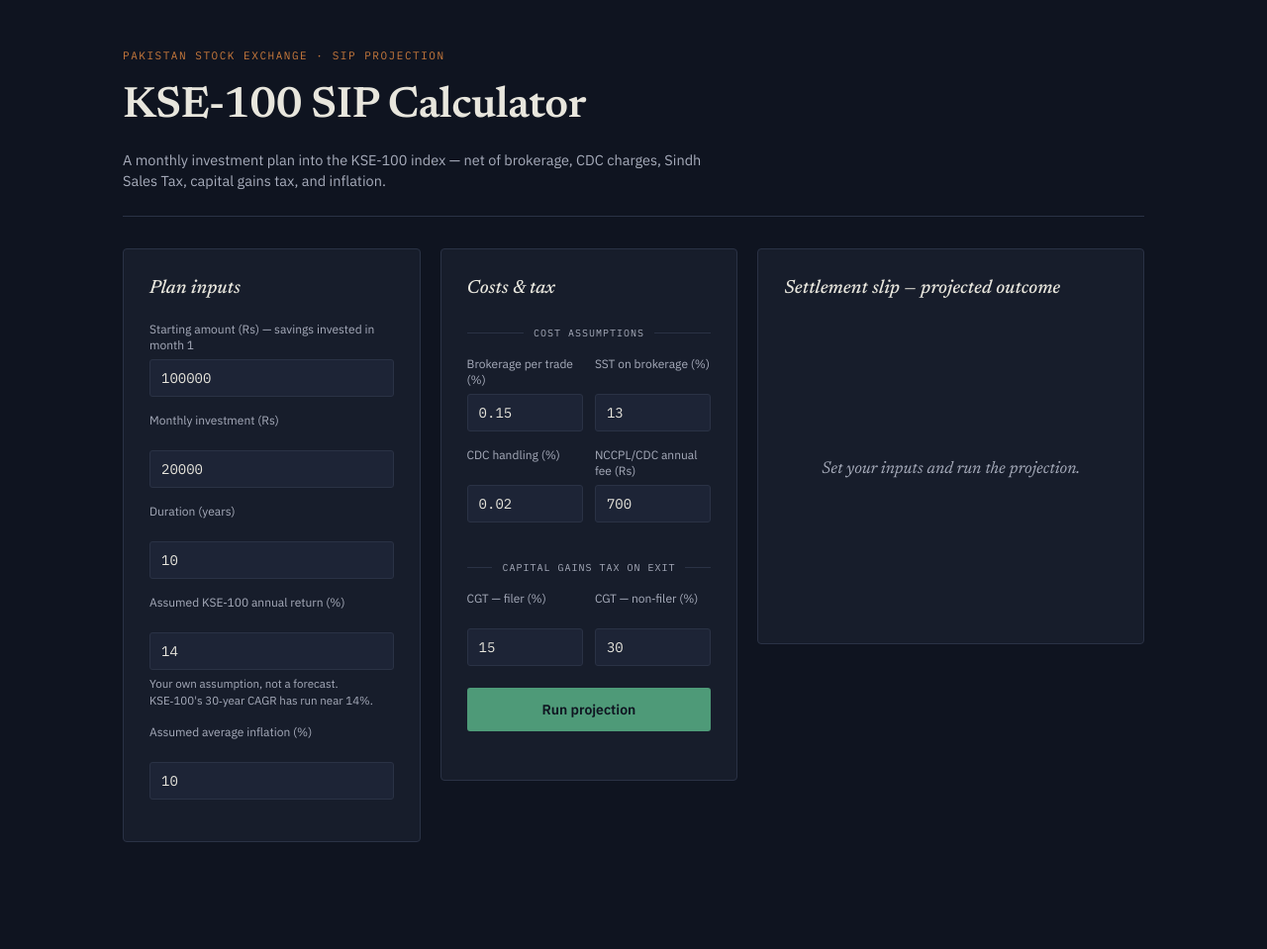
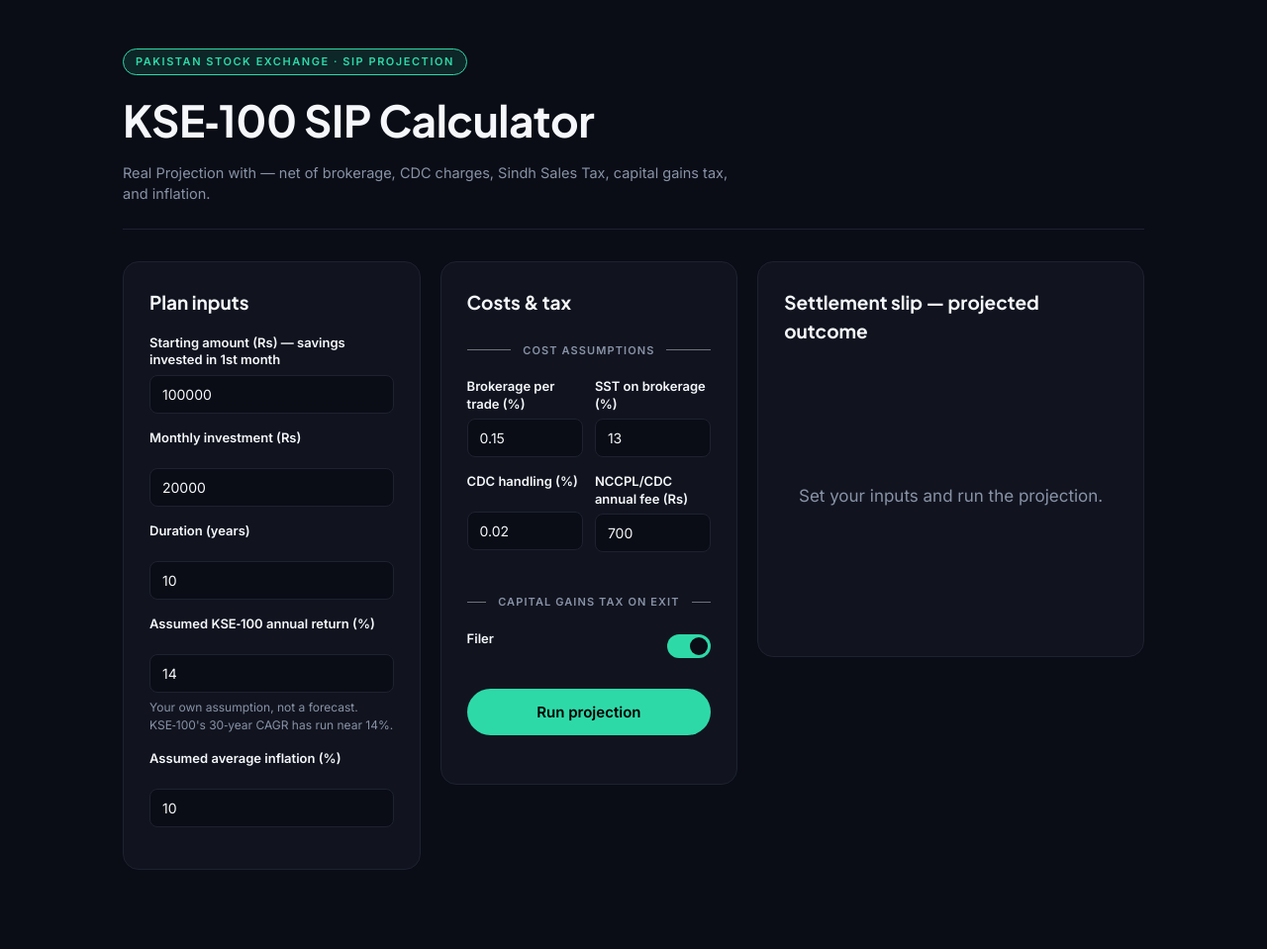
Before and after one commit to Syed-Attique/sip_psx, a Flask app: page / in a window 1280 px wide. Shown: the whole page at 99% size. Before the commit the page ends 851 px from the top, so only its background shows below. Run offline with Flask 3, Linux system fonts and the light colour scheme.

Commit message:
Styling updates and ui refinement

```diff
--- a/static/script.js
+++ b/static/script.js
@@ -8,12 +8,16 @@ function readInputs() {
     "starting_amount", "monthly_investment", "years",
     "annual_return_pct", "inflation_pct",
     "brokerage_pct", "sst_pct_of_brokerage", "cdc_pct",
-    "annual_flat_fee", "cgt_filer_pct", "cgt_nonfiler_pct",
+    "annual_flat_fee",
   ];
   const payload = {};
   for (const id of ids) {
     payload[id] = parseFloat(document.getElementById(id).value);
   }
+
+  const isFiler = document.getElementById("is_filer").checked;
+  payload["cgt_filer_pct"] = isFiler ? 15.0 : 30.0;
+  payload["cgt_nonfiler_pct"] = payload["cgt_filer_pct"];
   return payload;
 }
 
@@ -62,10 +66,10 @@ async function runCalculation(event) {
   document.getElementById("out-net-filer").textContent = fmt(data.net_value_filer);
   document.getElementById("out-real-filer").textContent = fmt(data.real_value_filer);
 
-  document.getElementById("cgt-nonfiler-rate").textContent = payload.cgt_nonfiler_pct;
-  document.getElementById("out-cgt-nonfiler").textContent = "(" + fmt(data.cgt_nonfiler) + ")";
-  document.getElementById("out-net-nonfiler").textContent = fmt(data.net_value_nonfiler);
-  document.getElementById("out-real-nonfiler").textContent = fmt(data.real_value_nonfiler);
+  document.querySelector(".calc-btn").classList.add("calculated");
 }
 
 document.getElementById("calc-form").addEventListener("submit", runCalculation);
+document.getElementById("calc-form").addEventListener("input", function() {
+  document.querySelector(".calc-btn").classList.remove("calculated");
+});
--- a/static/style.css
+++ b/static/style.css
@@ -1,25 +1,32 @@
 :root {
-  --ink: #0F1420;
-  --panel: #171D2B;
-  --panel-raised: #1D2436;
-  --paper: #E8E6DD;
-  --paper-dim: #A7ACBB;
-  --hairline: #2A3245;
-  --jade: #4E9A78;
-  --jade-soft: #33513F;
-  --sienna: #C97A3C;
-  --font-display: 'Newsreader', serif;
-  --font-mono: 'IBM Plex Mono', monospace;
-  --font-sans: 'IBM Plex Sans', sans-serif;
+    --bg: #0A0D16;
+    --panel: #11141F;
+    --panel-border: #1E2230;
+    --text-primary: #F5F7FA;
+    --text-muted: #8892A6;
+
+    --accent-teal: #2ED9A8;
+    --accent-teal-dim: rgba(46, 217, 168, 0.12);
+    --accent-teal-deep: #0D9488;
+
+    --accent-blue: #3B82F6;
+    --accent-indigo: #6366F1;
+
+    --cost-color: #E8785A;
+
+    --font-display: 'Plus Jakarta Sans', sans-serif;
+    --font-body: 'Inter', sans-serif;
 }
 
-* { box-sizing: border-box; }
+* {
+    box-sizing: border-box;
+}
 
 body {
     margin: 0;
-  background: var(--ink);
-  color: var(--paper);
-  font-family: var(--font-sans);
+    background: var(--bg);
+    color: var(--text-primary);
+    font-family: var(--font-body);
     line-height: 1.5;
 }
 
@@ -30,30 +37,38 @@ body {
 }
 
 .masthead {
-  border-bottom: 1px solid var(--hairline);
+    border-bottom: 1px solid var(--panel-border);
     padding-bottom: 24px;
     margin-bottom: 32px;
 }
 
 .masthead-eyebrow {
-  font-family: var(--font-mono);
+    display: inline-block;
+    background: var(--accent-teal-dim);
+    color: var(--accent-teal);
+    border: 1px solid var(--accent-teal);
+    border-radius: 9999px;
+    padding: 4px 12px;
+    font-family: var(--font-body);
+    font-weight: 600;
     font-size: 11px;
     letter-spacing: 0.14em;
-  color: var(--sienna);
-  margin-bottom: 10px;
+    margin-bottom: 12px;
+    text-transform: uppercase;
 }
 
 .masthead h1 {
     font-family: var(--font-display);
-  font-weight: 600;
+    font-weight: 700;
     font-size: clamp(30px, 4.2vw, 44px);
     margin: 0 0 10px;
     letter-spacing: -0.01em;
+    color: var(--text-primary);
 }
 
 .masthead-sub {
     font-size: 14.5px;
-  color: var(--paper-dim);
+    color: var(--text-muted);
     max-width: 620px;
     margin: 0;
 }
@@ -66,31 +81,43 @@ body {
 }
 
 @media (max-width: 980px) {
-  .layout { grid-template-columns: 1fr 1fr; }
-  .results-panel { grid-column: 1 / -1; }
+    .layout {
+        grid-template-columns: 1fr 1fr;
+    }
+
+    .results-panel {
+        grid-column: 1 / -1;
+    }
 }
 
 @media (max-width: 640px) {
-  .layout { grid-template-columns: 1fr; }
-  .results-panel { grid-column: auto; }
+    .layout {
+        grid-template-columns: 1fr;
+    }
+
+    .results-panel {
+        grid-column: auto;
+    }
 }
 
 .panel {
     background: var(--panel);
-  border: 1px solid var(--hairline);
-  border-radius: 4px;
+    border: 1px solid var(--panel-border);
+    border-radius: 16px;
     padding: 26px;
 }
 
 .panel-title {
     font-family: var(--font-display);
-  font-style: italic;
-  font-weight: 500;
+    font-weight: 700;
     font-size: 19px;
     margin: 0 0 18px;
+    color: var(--text-primary);
 }
 
-.field { margin-bottom: 16px; }
+.field {
+    margin-bottom: 16px;
+}
 
 .field-row {
     display: grid;
@@ -100,26 +127,29 @@ body {
 
 .field label {
     display: block;
-  font-size: 12px;
+    font-size: 13px;
     line-height: 1.35;
-  color: var(--paper-dim);
-  margin-bottom: 5px;
+    color: var(--text-primary);
+    font-weight: 600;
+    margin-bottom: 6px;
     min-height: 33px;
 }
-.field input {
+
+.field input[type="number"] {
     width: 100%;
-  background: var(--panel-raised);
-  border: 1px solid var(--hairline);
-  border-radius: 3px;
-  color: var(--paper);
-  font-family: var(--font-mono);
+    background: var(--bg);
+    border: 1px solid var(--panel-border);
+    border-radius: 8px;
+    color: var(--text-primary);
+    font-family: var(--font-body);
     font-size: 14px;
-  padding: 9px 11px;
+    padding: 10px 12px;
+    transition: border-color 0.2s ease;
 }
 
-.field input:focus {
+.field input[type="number"]:focus {
     outline: none;
-  border-color: var(--jade);
+    border-color: var(--accent-teal);
 }
 
 input[type="number"] {
@@ -133,146 +163,272 @@ input[type="number"]::-webkit-inner-spin-button {
 }
 
 .hint {
-  font-size: 11.5px;
-  color: var(--paper-dim);
-  margin: 5px 0 0;
+    font-size: 12px;
+    color: var(--text-muted);
+    margin: 6px 0 0;
     line-height: 1.5;
 }
 
 .divider {
     display: flex;
     align-items: center;
-  margin: 22px 0 16px;
-  color: var(--paper-dim);
-  font-family: var(--font-mono);
-  font-size: 10px;
+    margin: 26px 0 20px;
+    color: var(--text-muted);
+    font-family: var(--font-body);
+    font-weight: 600;
+    font-size: 11px;
     letter-spacing: 0.1em;
     text-transform: uppercase;
 }
 
-.divider::before, .divider::after {
+.divider::before,
+.divider::after {
     content: "";
     flex: 1;
     height: 1px;
-  background: var(--hairline);
+    background: rgba(255, 255, 255, 0.4);
 }
 
-.divider span { padding: 0 10px; }
+.divider span {
+    padding: 0 12px;
+}
 
 .calc-btn {
     width: 100%;
-  background: var(--jade);
-  color: #0F1420;
+    background: var(--accent-teal);
+    color: #000000;
     border: none;
-  border-radius: 3px;
-  padding: 13px;
-  font-family: var(--font-sans);
+    border-radius: 9999px;
+    padding: 14px;
+    font-family: var(--font-body);
     font-weight: 600;
-  font-size: 14px;
+    font-size: 15px;
     cursor: pointer;
-  margin-top: 6px;
+    margin-top: 10px;
+    transition: filter 0.2s ease;
 }
 
-.calc-btn:hover { filter: brightness(1.1); }
+.calc-btn:hover {
+    filter: brightness(1.1);
+}
+
+.calc-btn.calculated {
+    background: var(--panel-border);
+    color: var(--text-primary);
+}
 
 .error-msg {
-  color: var(--sienna);
+    color: var(--cost-color);
     font-size: 13px;
     margin: 10px 0 0;
     min-height: 1em;
 }
 
-.results-panel { min-height: 400px; display: flex; flex-direction: column; }
+.results-panel {
+    min-height: 400px;
+    display: flex;
+    flex-direction: column;
+}
 
 .empty-state {
     margin: auto;
-  color: var(--paper-dim);
-  font-family: var(--font-display);
-  font-style: italic;
+    color: var(--text-muted);
+    font-family: var(--font-body);
     font-size: 17px;
     text-align: center;
 }
 
-.hidden { display: none; }
+.hidden {
+    display: none;
+}
 
 .slip {
-  background: #F0EEE6;
-  color: #1C2013;
-  border-radius: 2px;
-  padding: 22px 22px 26px;
-  font-family: var(--font-mono);
-  font-size: 13px;
+    background: var(--panel);
+    color: var(--text-primary);
+    border-radius: 12px;
+    padding: 0;
+    font-family: var(--font-body);
+    font-size: 14px;
 }
 
 .slip-header {
     display: flex;
     justify-content: space-between;
-  font-size: 10.5px;
-  letter-spacing: 0.06em;
-  color: #5B5A4A;
-  border-bottom: 1px dashed #B8B6A6;
-  padding-bottom: 12px;
-  margin-bottom: 14px;
+    font-family: var(--font-body);
+    font-weight: 600;
+    font-size: 11px;
+    letter-spacing: 0.08em;
+    color: var(--text-muted);
+    border-bottom: 1px dashed rgba(255, 255, 255, 0.4);
+    padding-bottom: 14px;
+    margin-bottom: 18px;
+    text-transform: uppercase;
 }
 
 .slip-row {
     display: flex;
     align-items: baseline;
-  gap: 6px;
-  padding: 5px 0;
+    gap: 8px;
+    padding: 6px 0;
 }
 
-.slip-label { white-space: nowrap; }
+.slip-label {
+    white-space: nowrap;
+    color: var(--text-muted);
+}
 
 .slip-dots {
     flex: 1;
-  border-bottom: 1px dotted #A6A491;
-  transform: translateY(-3px);
+    border-bottom: 1px dotted rgba(255, 255, 255, 0.4);
+    transform: translateY(-4px);
 }
 
-.slip-amount { white-space: nowrap; font-weight: 500; }
+.slip-amount {
+    white-space: nowrap;
+    font-family: var(--font-display);
+    font-weight: 700;
+    color: var(--text-primary);
+    font-size: 15px;
+}
 
-.slip-row.cost .slip-amount { color: #A14A1F; }
-.slip-row.gain .slip-amount { color: #2E6B4C; }
+.slip-row.cost .slip-amount {
+    color: var(--cost-color);
+}
+
+.slip-row.gain .slip-amount {
+    color: var(--accent-teal);
+}
 
 .slip-row.subtotal {
-  border-top: 1px dashed #B8B6A6;
-  margin-top: 4px;
-  padding-top: 9px;
-  font-weight: 500;
+    border-top: 1px dashed rgba(255, 255, 255, 0.4);
+    margin-top: 8px;
+    padding-top: 12px;
 }
 
 .slip-row.total {
-  border-top: 1px solid #1C2013;
-  margin-top: 6px;
-  padding-top: 9px;
-  font-size: 14px;
+    border-top: 1px solid rgba(255, 255, 255, 0.4);
+    margin-top: 10px;
+    padding-top: 14px;
+}
+
+.slip-row.total .slip-label {
+    color: var(--text-primary);
+    font-size: 15px;
     font-weight: 600;
 }
 
+.slip-row.total .slip-amount {
+    color: var(--text-primary);
+    font-size: 20px;
+}
+
 .slip-section-label {
-  margin-top: 18px;
-  padding-top: 12px;
-  border-top: 1px dashed #B8B6A6;
-  font-size: 10.5px;
+    margin-top: 24px;
+    padding-top: 16px;
+    border-top: 1px dashed rgba(255, 255, 255, 0.4);
+    font-family: var(--font-body);
+    font-weight: 600;
+    font-size: 11px;
     letter-spacing: 0.08em;
     text-transform: uppercase;
-  color: #5B5A4A;
+    color: var(--text-muted);
 }
 
 .disclaimer {
-  font-size: 11.5px;
-  color: var(--paper-dim);
+    font-size: 12px;
+    color: var(--text-muted);
     line-height: 1.6;
-  margin: 20px 0 0;
+    margin: 24px 0 0;
 }
 
-input[type="number"] {
-  -moz-appearance: textfield;
+/* Toggle Switch */
+.toggle-field {
+    display: flex;
+    justify-content: space-between;
+    align-items: center;
+}
+.toggle-field label {
+    margin-bottom: 0;
+}
+.switch, .field label.switch {
+  position: relative;
+  display: inline-block;
+  width: 44px;
+  height: 24px;
+  min-height: auto;
+  margin: 0;
+}
+.switch input {
+  opacity: 0;
+  width: 0;
+  height: 0;
+  margin: 0;
+  position: absolute;
+}
+.slider {
+  position: absolute;
+  cursor: pointer;
+  top: 0;
+  left: 0;
+  right: 0;
+  bottom: 0;
+  background-color: var(--panel-border);
+  transition: .2s;
+}
+.slider:before {
+  position: absolute;
+  content: "";
+  height: 18px;
+  width: 18px;
+  left: 3px;
+  bottom: 3px;
+  background-color: var(--text-primary);
+  transition: .2s;
+}
+input:checked + .slider {
+  background-color: var(--accent-teal);
+}
+input:checked + .slider:before {
+  transform: translateX(20px);
+  background-color: #0A0D16;
+}
+.slider.round {
+  border-radius: 24px;
+}
+.slider.round:before {
+  border-radius: 50%;
 }
 
-input[type="number"]::-webkit-outer-spin-button,
-input[type="number"]::-webkit-inner-spin-button {
-  -webkit-appearance: none;
-  margin: 0;
+/* Page Load Animation */
+@keyframes slideUpFade {
+    0% {
+        opacity: 0;
+        transform: translateY(16px);
     }
+    100% {
+        opacity: 1;
+        transform: translateY(0);
+    }
+}
+
+.masthead {
+    opacity: 0;
+    animation: slideUpFade 0.9s cubic-bezier(0.16, 1, 0.3, 1) forwards;
+}
+
+.layout .panel {
+    opacity: 0;
+    animation: slideUpFade 0.9s cubic-bezier(0.16, 1, 0.3, 1) forwards;
+}
+
+.layout .panel:nth-child(1) {
+    animation-delay: 0.15s;
+}
+
+.layout .panel:nth-child(2) {
+    animation-delay: 0.3s;
+}
+
+.layout .panel:nth-child(3) {
+    animation-delay: 0.45s;
+}
--- a/templates/index.html
+++ b/templates/index.html
@@ -1,13 +1,15 @@
 <!DOCTYPE html>
 <html lang="en">
+
 <head>
     <meta charset="UTF-8">
     <meta name="viewport" content="width=device-width, initial-scale=1.0">
     <title>KSE-100 SIP Calculator</title>
     <link rel="preconnect" href="https://fonts.googleapis.com">
-<link href="https://fonts.googleapis.com/css2?family=Newsreader:ital,wght@0,500;0,600;1,400;1,500&family=IBM+Plex+Mono:wght@400;500;600&family=IBM+Plex+Sans:wght@400;500;600&display=swap" rel="stylesheet">
+    <link href="https://fonts.googleapis.com/css2?family=Plus+Jakarta+Sans:wght@400;500;600;700;800&family=Inter:wght@400;500;600&display=swap" rel="stylesheet">
     <link rel="stylesheet" href="{{ url_for('static', filename='style.css') }}">
 </head>
+
 <body>
 
     <div class="wrap">
@@ -15,7 +17,7 @@
         <header class="masthead">
             <div class="masthead-eyebrow">PAKISTAN STOCK EXCHANGE &middot; SIP PROJECTION</div>
             <h1>KSE&#8209;100 SIP Calculator</h1>
-    <p class="masthead-sub">A monthly investment plan into the KSE&#8209;100 index &mdash; net of brokerage, CDC charges, Sindh Sales Tax, capital gains tax, and inflation.</p>
+            <p class="masthead-sub">Real Projection with &mdash; net of brokerage, CDC charges, Sindh Sales Tax, capital gains tax, and inflation.</p>
         </header>
 
         <form id="calc-form" class="layout">
@@ -24,7 +26,7 @@
                 <h2 class="panel-title">Plan inputs</h2>
 
                 <div class="field">
-        <label for="starting_amount">Starting amount (Rs) &mdash; savings invested in month 1</label>
+                    <label for="starting_amount">Starting amount (Rs) &mdash; savings invested in 1st month</label>
                     <input type="number" id="starting_amount" value="100000" min="0" step="1000">
                 </div>
 
@@ -79,15 +81,12 @@
 
                 <div class="divider"><span>capital gains tax on exit</span></div>
 
-      <div class="field-row">
-        <div class="field">
-          <label for="cgt_filer_pct">CGT &mdash; filer (%)</label>
-          <input type="number" id="cgt_filer_pct" value="15" min="0" max="100" step="0.5">
-        </div>
-        <div class="field">
-          <label for="cgt_nonfiler_pct">CGT &mdash; non&#8209;filer (%)</label>
-          <input type="number" id="cgt_nonfiler_pct" value="30" min="0" max="100" step="0.5">
-        </div>
+                <div class="field toggle-field">
+                    <label for="is_filer">Filer</label>
+                    <label class="switch">
+                        <input type="checkbox" id="is_filer" checked>
+                        <span class="slider round"></span>
+                    </label>
                 </div>
 
                 <button type="submit" class="calc-btn">Run projection</button>
@@ -105,7 +104,7 @@
 
                     <div class="slip">
                         <div class="slip-header">
-            <span>NCCPL / CDC &middot; PROJECTED SETTLEMENT</span>
+                            <span>PROJECTED SETTLEMENT</span>
                             <span id="slip-date"></span>
                         </div>
 
@@ -141,8 +140,7 @@
                             <span class="slip-amount" id="out-gain">&mdash;</span>
                         </div>
 
-          <div class="slip-section-label">if you're a filer</div>
-          <div class="slip-row cost">
+                        <div class="slip-row cost" style="margin-top: 12px;">
                             <span class="slip-label">&minus; CGT (<span id="cgt-filer-rate"></span>%)</span>
                             <span class="slip-dots"></span>
                             <span class="slip-amount" id="out-cgt-filer">&mdash;</span>
@@ -158,22 +156,6 @@
                             <span class="slip-amount" id="out-real-filer">&mdash;</span>
                         </div>
 
-          <div class="slip-section-label">if you're a non&#8209;filer</div>
-          <div class="slip-row cost">
-            <span class="slip-label">&minus; CGT (<span id="cgt-nonfiler-rate"></span>%)</span>
-            <span class="slip-dots"></span>
-            <span class="slip-amount" id="out-cgt-nonfiler">&mdash;</span>
-          </div>
-          <div class="slip-row total">
-            <span class="slip-label">Net value</span>
-            <span class="slip-dots"></span>
-            <span class="slip-amount" id="out-net-nonfiler">&mdash;</span>
-          </div>
-          <div class="slip-row">
-            <span class="slip-label">Real value, today's rupees</span>
-            <span class="slip-dots"></span>
-            <span class="slip-amount" id="out-real-nonfiler">&mdash;</span>
-          </div>
                     </div>
 
                     <p class="disclaimer">Return and inflation figures are your own assumptions, not forecasts. Tax and fee rates reflect a 2025&ndash;26 snapshot and change with each Finance Act &mdash; verify current rates with NCCPL/FBR. Not financial advice.</p>
@@ -186,4 +168,5 @@
 
     <script src="{{ url_for('static', filename='script.js') }}"></script>
 </body>
+
 </html>
```
Lines whose indentation alone changed are shown as unchanged.
